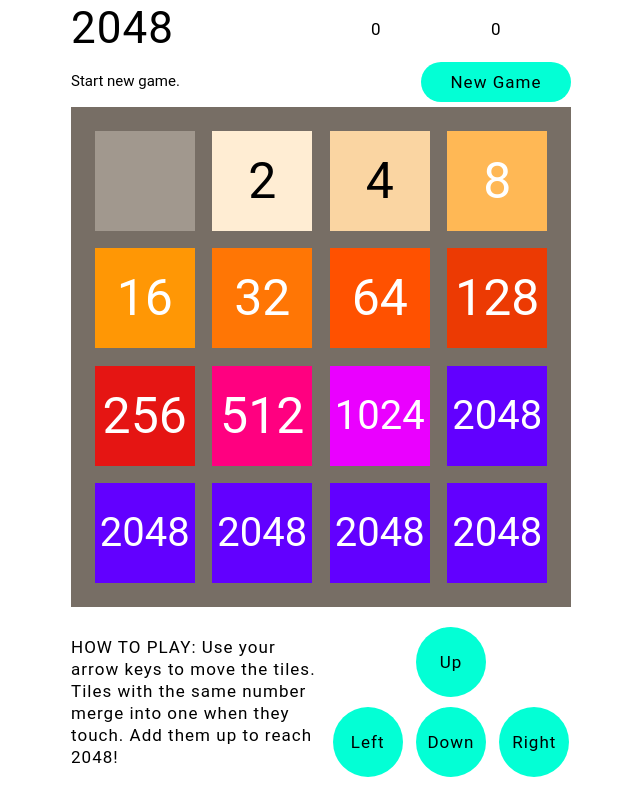
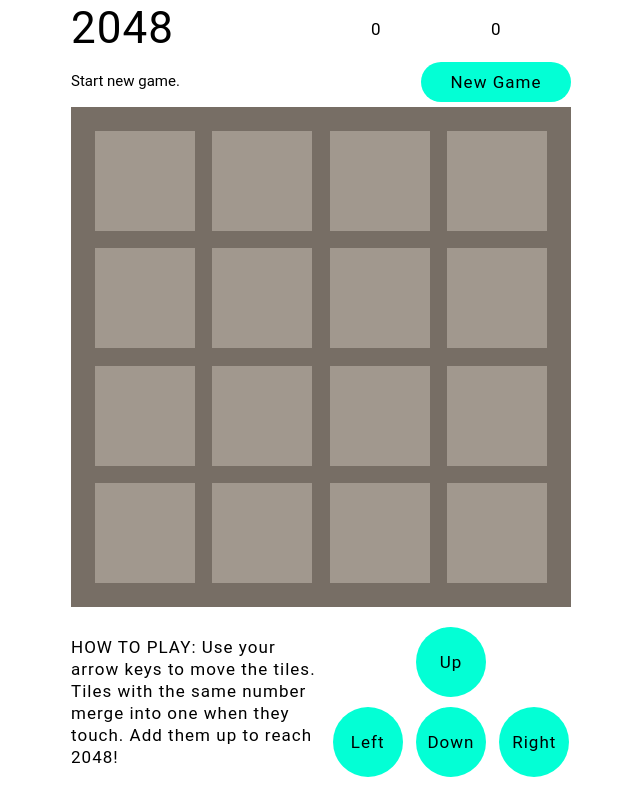
Before and after one commit to I-vasilich-I/react-game, a React app: page / in a window 1280 px wide. Shown: the whole page, without its empty margins (319-959 px from the left). Built offline with nearby package versions, Linux system fonts and the light colour scheme.

Commit message:
fix: style, footer, app

```diff
--- a/src/assets/sass/abstract/_constants.scss
+++ b/src/assets/sass/abstract/_constants.scss
@@ -1 +1,18 @@
 $color-prime: rgb(3, 255, 213);
+$color-tile-0: rgba(238, 228, 218, 0.35);
+$color-tile-2: #fad5a2;
+$color-tile-4: #ffb855;
+$color-tile-8: #ff9705;
+$color-tile-16: #ff7605;
+$color-tile-32: #ff7605;
+$color-tile-64: #ff5100;
+$color-tile-128: #ec3a03;
+$color-tile-256:#ff0000ce;
+$color-tile-512: #ff0080;
+$color-tile-1024: #6200ff;
+$color-tile-2048: #ea00ff;
+
+$color-tile-text-dark: black;
+$color-tile-text-light: white;
+
+$color-board-background: #776e65;
--- a/src/assets/sass/base/_base.scss
+++ b/src/assets/sass/base/_base.scss
@@ -13,21 +13,21 @@ body {
 }
 
 h2 {
-  @include font(4.4rem, 130%, black);
+  @include font(4.4rem, 130%, $color-tile-text-dark);
 }
 
 h3 {
-  @include font(3.5rem, 130%, black);
+  @include font(3.5rem, 130%, $color-tile-text-dark);
 }
 
 h4 {
-  @include font(2rem, 130%, black);
+  @include font(2rem, 130%, $color-tile-text-dark);
 }
 
 h5 {
-  @include font(1.5rem, 130%, black);
+  @include font(1.5rem, 130%, $color-tile-text-dark);
 }
 
 p {
-  @include font(1.5rem, 130%, black);
+  @include font(1.5rem, 130%, $color-tile-text-dark);
 }
--- a/src/assets/sass/layouts/_footer.scss
+++ b/src/assets/sass/layouts/_footer.scss
@@ -14,7 +14,7 @@
   grid-area: leftArrow;
 }
 .item-c {
-  grid-area: douwnArrow;
+  grid-area: downArrow;
 }
 .item-d {
   grid-area: rightArrow;
@@ -23,7 +23,7 @@
 .footer__info {
   width: 50%;
   height: 50%;
-  @include font(1.7rem, 130%, black, $spacing: 0.06em);
+  @include font(1.7rem, 130%, $color-tile-text-dark, $spacing: 0.06em);
 }
 
 .button__container {
@@ -32,7 +32,7 @@
   grid-template-columns: 70px 70px 70px;
   grid-template-rows: auto;
   grid-template-areas: ". upArrow ."
-                       "leftArrow douwnArrow rightArrow";
+                       "leftArrow downArrow rightArrow";
   column-gap: 10px;
   row-gap: 10px;
   justify-content: space-around;
--- a/src/assets/sass/layouts/_header.scss
+++ b/src/assets/sass/layouts/_header.scss
@@ -24,7 +24,7 @@
   justify-content: space-between;
   align-items: center;
   flex-wrap: wrap;
-  @include font(1.7rem, 130%, black, $spacing: 0.06em);
+  @include font(1.7rem, 130%, $color-tile-text-dark, $spacing: 0.06em);
 }
 .header__bottom {
   width: 100%;
@@ -57,7 +57,7 @@
   background: $color-prime;
   border-radius: 100px;
   border: none;
-  @include font(1.7rem, 130%, black, $spacing: 0.06em);
+  @include font(1.7rem, 130%, $color-tile-text-dark, $spacing: 0.06em);
   &--arrow {
     width: 70px;
     height: 70px;
--- a/src/assets/sass/layouts/_main.scss
+++ b/src/assets/sass/layouts/_main.scss
@@ -1,6 +1,5 @@
 .main {
   width: 100%;
-
 }
 
 .board {
@@ -13,77 +12,74 @@
   align-items: center;
   width: 500px;
   height: 500px;
-  background-color: #776e65;
+  background-color: $color-board-background;
   padding: 15px 15px;
 }
 
 .tile {
-  // display: flex;
-  // align-content: center;
-  // justify-content: center;
   width: 100px;
   height: 100px;
-  // background-color: rgba(238, 228, 218, 0.35);
-  @include font(5rem, 200%, black);
+  @include font(5rem, 200%, $color-tile-text-dark);
   text-align: center;
-  // padding-top: 15%;
+
   &--0 {
-    background-color: rgba(238, 228, 218, 0.35);
+    background-color: $color-tile-0;
   }
 
   &--2 {
-    background-color: #ffedd3;
+    background-color: $color-tile-2;
   }
+
   &--4 {
-    background-color: #fad5a2;
+    background-color: $color-tile-4;
   }
+
   &--8 {
-    background-color: #ffb855;
-    color: white;
+    background-color: $color-tile-8;
+    color: $color-tile-text-light;
   }
 
   &--16 {
-    background-color: #ff9705;
-    color: white;
+    background-color: $color-tile-16;
+    color: $color-tile-text-light;
   }
 
   &--32 {
-    background-color: #ff7605;
-    color: white;
+    background-color: $color-tile-32;
+    color: $color-tile-text-light;
   }
 
   &--64 {
-    background-color: #ff5100;
-    color: white;
+    background-color: $color-tile-64;
+    color: $color-tile-text-light;
   }
 
   &--128 {
-    background-color: #ec3a03;
-    color: white;
+    background-color: $color-tile-128;
+    color: $color-tile-text-light;
   }
 
   &--256 {
-    background-color: #ff0000ce;
-    color: white;
+    background-color: $color-tile-256;
+    color: $color-tile-text-light;
   }
 
   &--512 {
-    background-color: #ff0080;
-    color: white;
+    background-color: $color-tile-512;
+    color: $color-tile-text-light;
   }
 
   &--1024 {
-    background-color: #ea00ff;
-    color: white;
+    background-color: $color-tile-1024;
+    color: $color-tile-text-light;
     font-size: 4rem;
     line-height: 250%;
   }
 
   &--2048 {
-    background-color: #6200ff;
-    color: white;
+    background-color: $color-tile-2048;
+    color: $color-tile-text-light;
     font-size: 4rem;
     line-height: 250%;
   }
-
 }
--- a/src/modules/App.jsx
+++ b/src/modules/App.jsx
@@ -4,8 +4,7 @@ import Header from './Header';
 import Footer from './Footer';
 
 const App = () => {
-  const [board, setBoard] = useState([...Array(16).keys()]);
-
+  const [board, setBoard] = useState([...Array(16).keys()].map(() => 0));
 
   return (
     <div className="App">
--- a/src/modules/Footer.jsx
+++ b/src/modules/Footer.jsx
@@ -3,24 +3,33 @@ import React from 'react';
 const Footer = (props) => {
   const { board, setBoard } = props;
 
-  const handleClick = () => {
+  const moveLeft = () => {
     setBoard([...Array(16).keys()].map((elem) => elem = 2));
+  }
+  const moveUp = () => {
+    setBoard([...Array(16).keys()].map((elem) => elem = 4));
+  }
+  const moveRight = () => {
+    setBoard([...Array(16).keys()].map((elem) => elem = 6));
+  }
+  const moveDown = () => {
+    setBoard([...Array(16).keys()].map((elem) => elem = 8));
   }
 
   return (
     <footer className="footer">
       <div className="footer__info">HOW TO PLAY: Use your arrow keys to move the tiles. Tiles with the same number merge into one when they touch. Add them up to reach 2048!</div>
       <div className="button__container">
-        <button className="button button--arrow item-b" onClick={handleClick}>
+        <button className="button button--arrow item-b" onClick={moveLeft}>
           Left
         </button>
-        <button className="button button--arrow item-a">
+        <button className="button button--arrow item-a" onClick={moveUp}>
           Up
         </button>
-        <button className="button button--arrow item-d">
+        <button className="button button--arrow item-d" onClick={moveRight}>
           Right
         </button>
-        <button className="button button--arrow item-c">
+        <button className="button button--arrow item-c" onClick={moveDown}>
           Down
         </button>
       </div>
```
Also changed, not shown: 4 other files (tests, documents, lock files or other folders).
